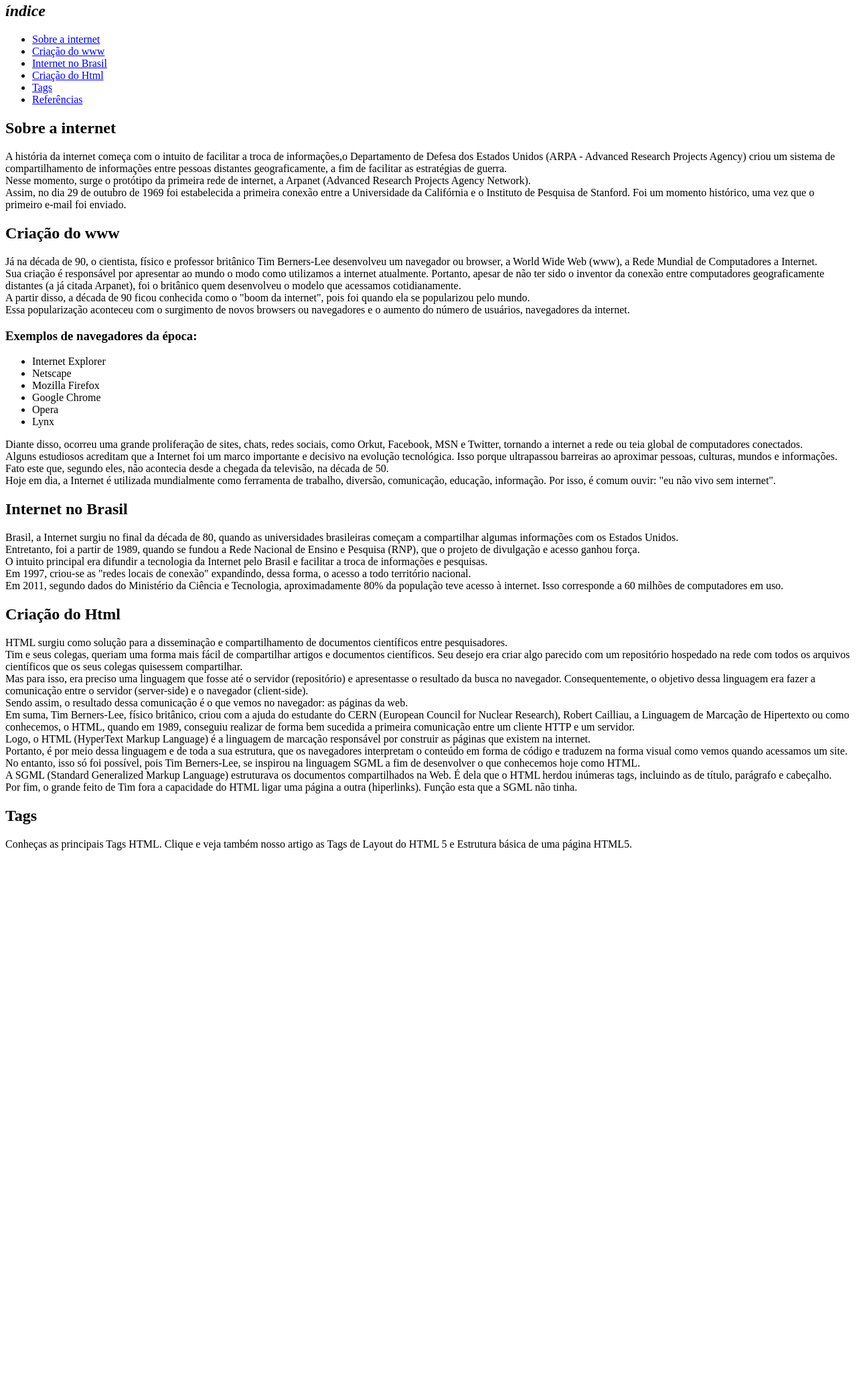
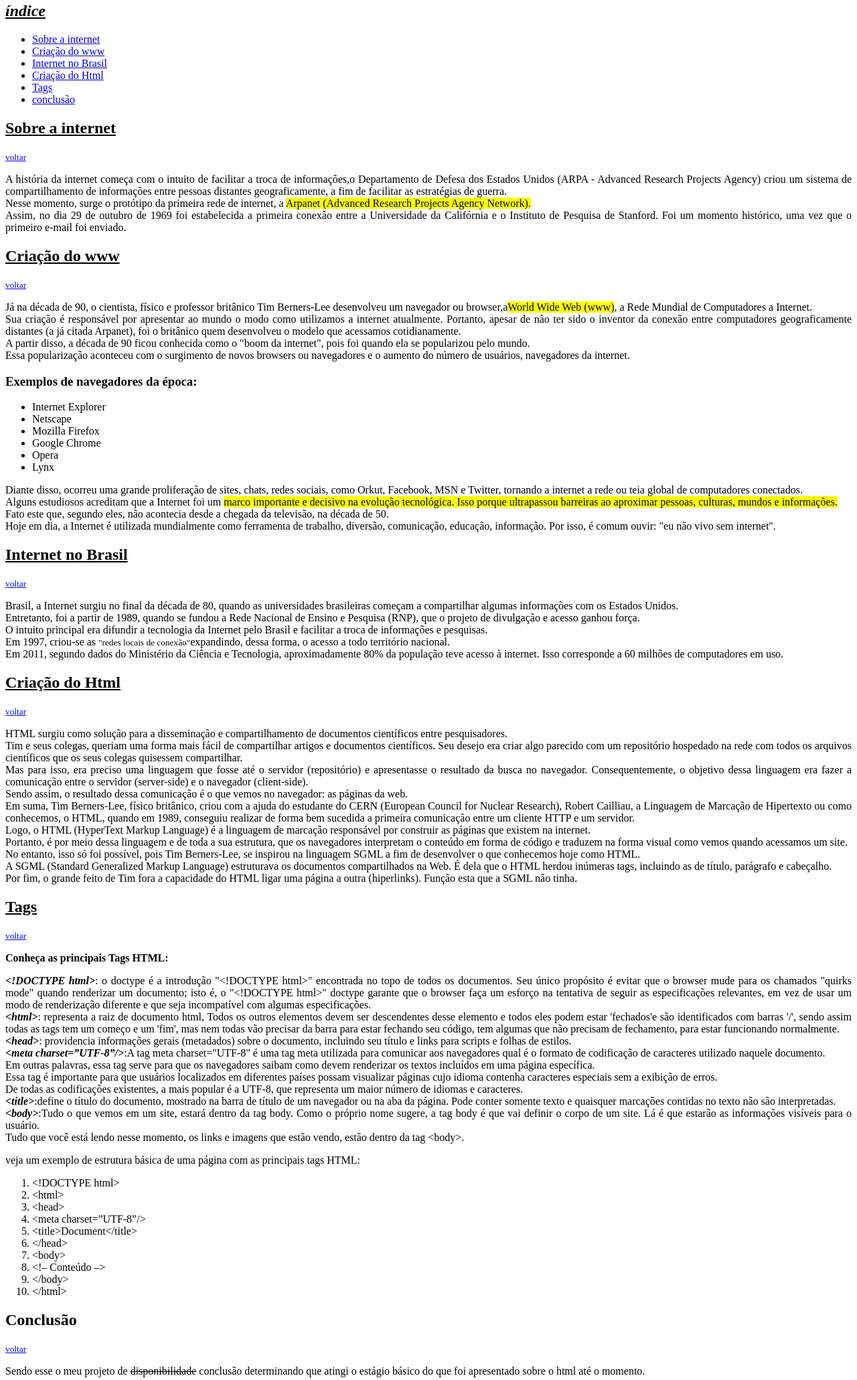
Before and after one commit to JoaoRomeroz/Desafios-dio, a plain HTML site: page index.html in a window 1280 px wide. Shown: the part 100-2161 px from the top of the page at 67% size. Before the commit the page ends 1386 px from the top, so only its background shows below. Drawn offline with Linux system fonts and the light colour scheme.

Commit message:
terminado

```diff
--- a/index.html
+++ b/index.html
@@ -7,35 +7,39 @@
     <title>aprendizado até o momento</title>
 </head>
 
-<body>
+<body bgcolor="white">
     <h1><strong><i>Material aprendido internet e HTML</i></strong>
-        <h1>
+        <h1 id="inicio">
             <hr />
-            <h2><i>índice</i></h2>
+            <h2><i><u>índice</u></i></h2>
             <ul>
-                <li><a href="#">Sobre a internet</a></li>
-                <li><a href="#">Criação do www</a></li>
-                <li><a href="#">Internet no Brasil</a></li>
-                <li><a href="#">Criação do Html</a></li>
-                <li><a href="#">Tags</a></li>
-                <li><a href="#">Referências</a></li>
+                <li><a href="#sobre">Sobre a internet</a></li>
+                <li><a href="#criacao">Criação do www</a></li>
+                <li><a href="#internet">Internet no Brasil</a></li>
+                <li><a href="#html">Criação do Html</a></li>
+                <li><a href="#tags">Tags</a></li>
+                <li><a href="#conclusao">conclusão</a></li>
             </ul>
-            <h2>Sobre a internet</h2>
-            <p>
+            <h2 id="sobre"><u>Sobre a internet</u></h2>
+            <small><a href="#inicio">voltar</a></small>
+
+            <p align='justify'>
                 A história da internet começa com o intuito de facilitar a troca de informações,o Departamento de Defesa
                 dos Estados Unidos (ARPA - Advanced Research Projects Agency) criou um sistema de compartilhamento de
                 informações entre pessoas distantes geograficamente, a fim de facilitar as estratégias de guerra.<br />
-                Nesse momento, surge o protótipo da primeira rede de internet, a Arpanet (Advanced Research Projects
-                Agency Network).<br />
+                Nesse momento, surge o protótipo da primeira rede de internet, a <mark>Arpanet (Advanced Research
+                    Projects
+                    Agency Network).</mark><br />
                 Assim, no dia 29 de outubro de 1969 foi estabelecida a primeira conexão entre a Universidade da
                 Califórnia e o Instituto de Pesquisa de Stanford. Foi um momento histórico, uma vez que o primeiro
                 e-mail foi enviado.
             </p>
-            <h2>Criação do www</h2>
-            <p>
+            <h2 id="criacao"><u>Criação do www</u></h2>
+            <small><a href="#inicio">voltar</a></small>
+            <p align='justify'>
                 Já na década de 90, o cientista, físico e professor britânico Tim Berners-Lee desenvolveu um navegador
                 ou
-                browser, a World Wide Web (www), a Rede Mundial de Computadores a Internet.<br />
+                browser,a<mark>World Wide Web (www)</mark>, a Rede Mundial de Computadores a Internet.<br />
                 Sua criação é responsável por apresentar ao mundo o modo como utilizamos a internet atualmente.
                 Portanto, apesar de não ter sido o inventor da conexão entre computadores geograficamente distantes (a
                 já citada Arpanet), foi o britânico quem desenvolveu o modelo que acessamos cotidianamente.<br />
@@ -54,28 +58,32 @@
             </ul>
             Diante disso, ocorreu uma grande proliferação de sites, chats, redes sociais, como Orkut, Facebook, MSN
             e Twitter, tornando a internet a rede ou teia global de computadores conectados.<br />
-            Alguns estudiosos acreditam que a Internet foi um marco importante e decisivo na evolução tecnológica. Isso
-            porque ultrapassou barreiras ao aproximar pessoas, culturas, mundos e informações.<br />
+            Alguns estudiosos acreditam que a Internet foi um <mark>marco importante e decisivo na evolução tecnológica.
+                Isso
+                porque ultrapassou barreiras ao aproximar pessoas, culturas, mundos e informações.</mark><br />
             Fato este que, segundo eles, não acontecia desde a chegada da televisão, na década de 50.<br />
             Hoje em dia, a Internet é utilizada mundialmente como ferramenta de trabalho, diversão, comunicação,
             educação, informação. Por isso, é comum ouvir: "eu não vivo sem internet".<br />
             </p>
 
-            <h2>Internet no Brasil</h2>
-            <p>
+            <h2 id="internet"><u>Internet no Brasil</u></h2>
+            <small><a href="#inicio">voltar</a></small>
+            <p align='justify'>
                 Brasil, a Internet surgiu no final da década de 80, quando as universidades brasileiras começam a
                 compartilhar algumas informações com os Estados Unidos.<br />
                 Entretanto, foi a partir de 1989, quando se fundou a Rede Nacional de Ensino e Pesquisa (RNP), que o
                 projeto de divulgação e acesso ganhou força.<br />
                 O intuito principal era difundir a tecnologia da Internet pelo Brasil e facilitar a troca de informações
                 e pesquisas.<br />
-                Em 1997, criou-se as "redes locais de conexão" expandindo, dessa forma, o acesso a todo território
+                Em 1997, criou-se as <small>"redes locais de conexão"</small>expandindo, dessa forma, o acesso a todo
+                território
                 nacional.<br />
                 Em 2011, segundo dados do Ministério da Ciência e Tecnologia, aproximadamente 80% da população teve
                 acesso à internet. Isso corresponde a 60 milhões de computadores em uso.
             </p>
-            <h2>Criação do Html</h2>
-            <p>
+            <h2 id="html"><u>Criação do Html</u></h2>
+            <small><a href="#inicio">voltar</a></small>
+            <p align='justify'>
                 HTML surgiu como solução para a disseminação e compartilhamento de documentos científicos entre
                 pesquisadores.<br />
                 Tim e seus colegas, queriam uma forma mais fácil de compartilhar artigos e documentos científicos. Seu
@@ -100,11 +108,63 @@
                 Por fim, o grande feito de Tim fora a capacidade do HTML ligar uma página a outra (hiperlinks). Função
                 esta que a SGML não tinha.<br />
             </p>
-            <h2>Tags</h2>
-            <p>
-                Conheças as principais Tags HTML. Clique e veja também nosso artigo as Tags de Layout do HTML 5 e
-                Estrutura básica de uma página HTML5.
+            <h2 id="tags"><u>Tags</u></h2>
+            <small><a href="#inicio">voltar</a></small>
+            <p align='justify'>
+                <strong>Conheça as principais Tags HTML:</strong>
+            <p align='justify'>
+                <i><strong>&lt;!DOCTYPE html&gt;</strong></i>: o doctype é a introdução "&lt;!DOCTYPE html&gt;"
+                encontrada no topo de todos os documentos. Seu único propósito é evitar que o browser
+                mude para os chamados "quirks mode" quando renderizar um documento; isto é, o "&lt;!DOCTYPE html&gt;"
+                doctype garante que o browser faça um esforço na tentativa de seguir as especificações
+                relevantes, em vez de usar um modo de renderização diferente e que seja incompatível com algumas
+                especificações.<br />
+                <i><strong>&lt;html&gt;</strong></i>: representa a raiz de documento html,
+                Todos os outros elementos devem ser descendentes desse elemento e
+                todos eles podem estar 'fechados'e são identificados com barras '/', sendo assim todas as tags tem um
+                começo e um 'fim', mas nem todas vão precisar da barra para estar fechando seu código, tem algumas que
+                não precisam de fechamento, para estar funcionando normalmente.<br />
+                <i><strong>&lt;head&gt;</strong></i>: providencia informações gerais (metadados) sobre o
+                documento, incluindo seu título e links para scripts e folhas de estilos.<br />
+                <i><strong>&lt;meta charset=”UTF-8”/&gt;</strong></i>:A tag meta charset="UTF-8" é uma tag meta
+                utilizada para comunicar aos navegadores qual é o formato de codificação de caracteres utilizado naquele
+                documento.<br />
+                Em outras palavras, essa tag serve para que os navegadores saibam como devem renderizar os textos
+                incluídos em uma página específica.<br />
+                Essa tag é importante para que usuários localizados em diferentes países possam visualizar páginas cujo
+                idioma contenha caracteres especiais sem a exibição de erros.<br />
+                De todas as codificações existentes, a mais popular é a UTF-8, que representa um maior número de idiomas
+                e caracteres.<br />
+                <i><strong>&lt;title&gt;</strong></i>:define o título do documento, mostrado na barra de título de um
+                navegador ou na aba da página. Pode conter somente texto e quaisquer marcações contidas no texto não são
+                interpretadas.<br />
+                <i><strong>&lt;body&gt;</strong></i>:Tudo o que vemos em um site, estará dentro da tag body. Como o
+                próprio nome sugere, a tag body é que vai definir o corpo de um site. Lá é que estarão as informações
+                visíveis para o usuário.<br />
+                Tudo que você está lendo nesse momento, os links e imagens que estão vendo, estão dentro da tag
+                &lt;body&gt;.<br />
+
+
             </p>
+            veja um exemplo de estrutura básica de uma página com as principais tags HTML:
+            <ol>
+                <li>&lt;!DOCTYPE html&gt;</li>
+                <li>&lt;html&gt;</li>
+                <li>&lt;head&gt;</li>
+                <li>&lt;meta charset=”UTF-8”/&gt;</li>
+                <li>&lt;title&gt;Document&lt;/title&gt;</li>
+                <li>&lt;/head&gt;</li>
+                <li>&lt;body&gt;</li>
+                <li>&lt;!&#8211; Conteúdo &#8211;&gt;</li>
+                <li>&lt;/body&gt;</li>
+                <li>&lt;/html&gt;</li>
+            </ol>
+            </p>
+            <h2 id="conclusao">Conclusão</h2>
+            <small><a href="#inicio">voltar</a></small>
+            <p align='justify'> Sendo esse o meu projeto de <del>disponibilidade</del> conclusão determinando que atingi o estágio
+                básico do que foi apresentado sobre o html até o momento.</p>
+
 
 
 </body>
```
